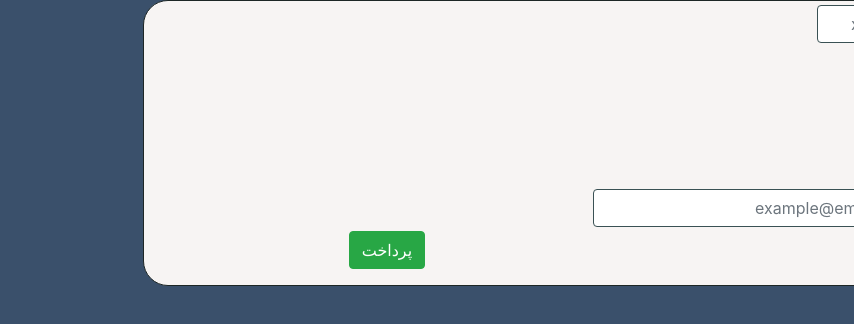
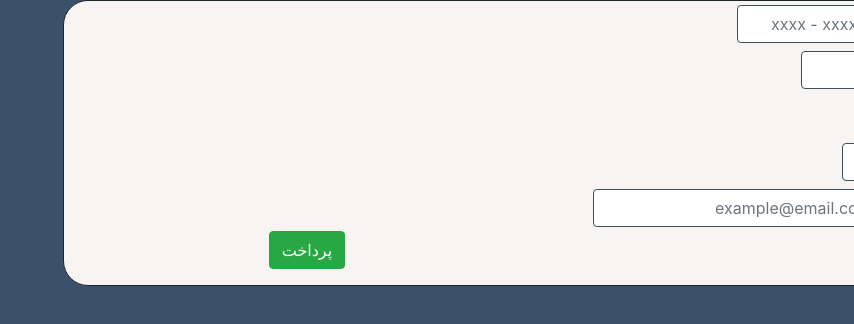
Before and after one commit to SharonAdm/onlinePaymentPage, a React (Create React App) app: page / in a window 1280 px wide. Shown: the top 324 px of the page, without its empty margins (426-1280 px from the left). Built offline with nearby package versions, Linux system fonts and the light colour scheme.

Commit message:
Fixed Email's length

```diff
--- a/src/style.css
+++ b/src/style.css
@@ -24,7 +24,7 @@ body {
 }
 
 #inputEmail {
-  width: 30em;
+  width: 400px;
   margin: 4px;
   border: #3a5154 1px solid;
   direction: ltr;
```
